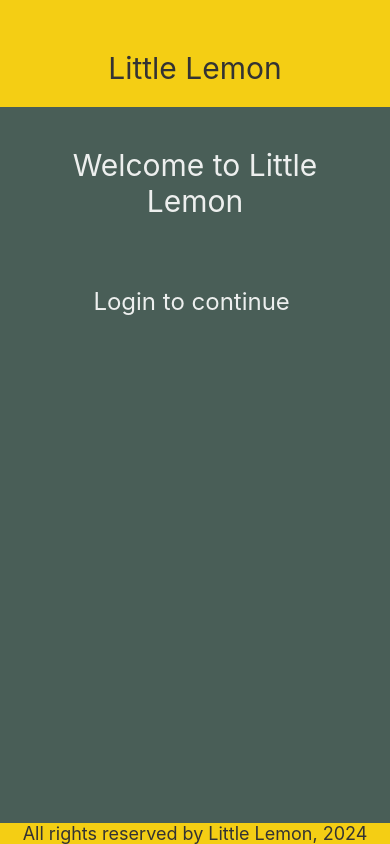
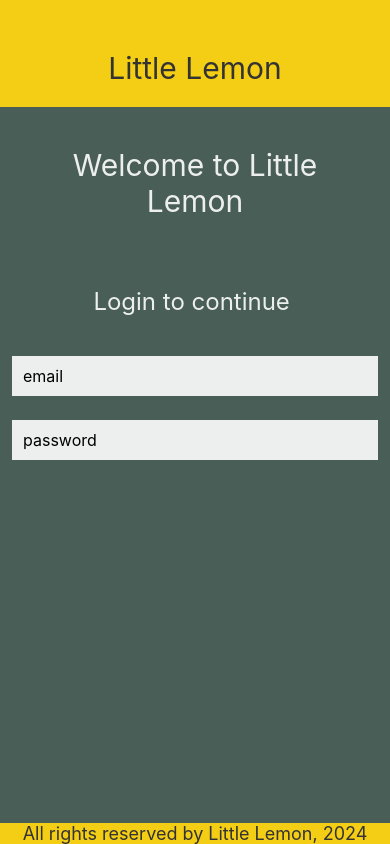
Before and after one commit to KazKinjo/little-lemon-app, a React Native app: screen / in a window 390 px wide. Built offline with nearby package versions, Linux system fonts and the light colour scheme.

Commit message:
Created LoginScreen component

```diff
--- a/components/LoginScreen.js
+++ b/components/LoginScreen.js
@@ -1,11 +1,34 @@
-import { ScrollView, Text, StyleSheet } from 'react-native';
+import { useState } from "react";
+import { ScrollView, Text, StyleSheet, KeyboardAvoidingView, TextInput, Platform } from 'react-native';
 
 const LoginScreen = () => {
+  const [email, onChangeEmail] = useState('');
+  const [password, onChangePassword] = useState('');
+
   return (
-    <ScrollView style={styles.container}>
-      <Text style={styles.headerText}>Welcome to Little Lemon</Text>
-      <Text style={styles.regularText}>Login to continue </Text>
-    </ScrollView>
+    <KeyboardAvoidingView style={styles.container} behavior={Platform.OS === "ios" ? "padding" : "height"}>
+      <ScrollView keyboardDismissMode="on-drag">
+        <Text style={styles.headerText}>Welcome to Little Lemon</Text>
+        <Text style={styles.regularText}>Login to continue </Text>
+        <TextInput
+          style={styles.input}
+          value={email}
+          placeholder={"email"}
+          onChangeText={onChangeEmail}
+          keyboardType={"email-address"}
+          clearButtonMode={"while-editing"}
+        />
+        <TextInput
+          style={styles.input}
+          value={password}
+          placeholder={"password"}
+          onChangeText={onChangePassword}
+          secureTextEntry={true}
+          clearButtonMode={"while-editing"}
+        />
+      </ScrollView>
+    </KeyboardAvoidingView>
+
   );
 }
 
@@ -26,6 +49,15 @@ const styles = StyleSheet.create({
     color: '#EDEFEE',
     textAlign: 'center',
   },
+  input: {
+    height: 40,
+    margin: 12,
+    borderWidth: 1,
+    borderColor: "#EDEFEE",
+    backgroundColor: "#EDEFEE",
+    padding: 10,
+    fontSize: 16,
+  }
 });
 
 
--- a/components/WelcomeScreen.js
+++ b/components/WelcomeScreen.js
@@ -1,14 +1,8 @@
-import { useState } from "react";
-import { KeyboardAvoidingView, Platform, ScrollView, StyleSheet, Text, TextInput } from "react-native";
+import { View, StyleSheet, Text } from "react-native";
 
 const WelcomeScreen = () => {
-  const [firstname, onChangeFirstname] = useState('');
-  const [lastname, onChangeLastname] = useState('');
-  const [message, onChangeMessage] = useState('');
-
   return (
-    <KeyboardAvoidingView style={styles.container} behavior={Platform.OS === "ios" ? "padding" : "height"}>
-      <ScrollView keyboardDismissMode="on-drag">
+    <View style={styles.container}>
       <Text style={styles.headerText}>
         Welcome to Little Lemon
       </Text>
@@ -17,28 +11,7 @@ const WelcomeScreen = () => {
         and classic cocktails in a lively but casual environment. We would love
         to hear more about your experience with us!
       </Text>
-        <TextInput
-          style={styles.input}
-          value={firstname}
-          placeholder={"Firstname"}
-          onChangeText={onChangeFirstname}
-        />
-        <TextInput
-          style={styles.input}
-          value={lastname}
-          placeholder={"Lastname"}
-          onChangeText={onChangeLastname}
-        />
-        <TextInput
-          style={styles.messageInput}
-          value={message}
-          placeholder={"Please leave feedback"}
-          onChangeText={onChangeMessage}
-          multiline={true}
-          maxLength={250}
-        />
-      </ScrollView>
-    </KeyboardAvoidingView>
+    </View>
   )
 };
 
@@ -59,24 +32,6 @@ const styles = StyleSheet.create({
     padding: 20,
     marginVertical: 8,
   },
-  input: {
-    height: 40,
-    margin: 12,
-    borderWidth: 1,
-    borderColor: "#EDEFEE",
-    backgroundColor: "#EDEFEE",
-    padding: 10,
-    fontSize: 16,
-  },
-  messageInput: {
-    height: 100,
-    margin: 12,
-    borderWidth: 1,
-    borderColor: "#EDEFEE",
-    backgroundColor: "#EDEFEE",
-    padding: 10,
-    fontSize: 16,
-  }
 });
 
 
```
Lines whose indentation alone changed are shown as unchanged.
